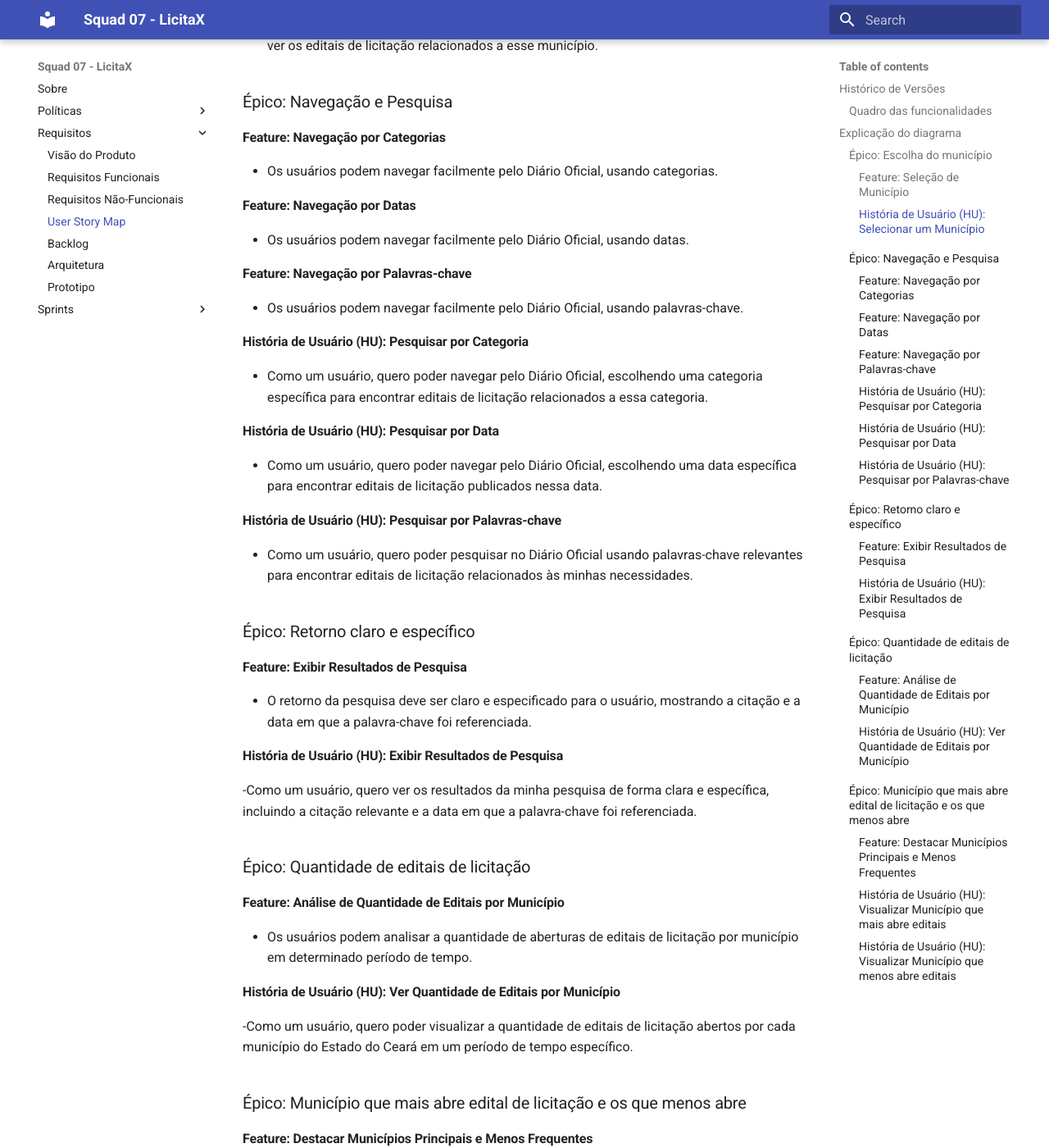
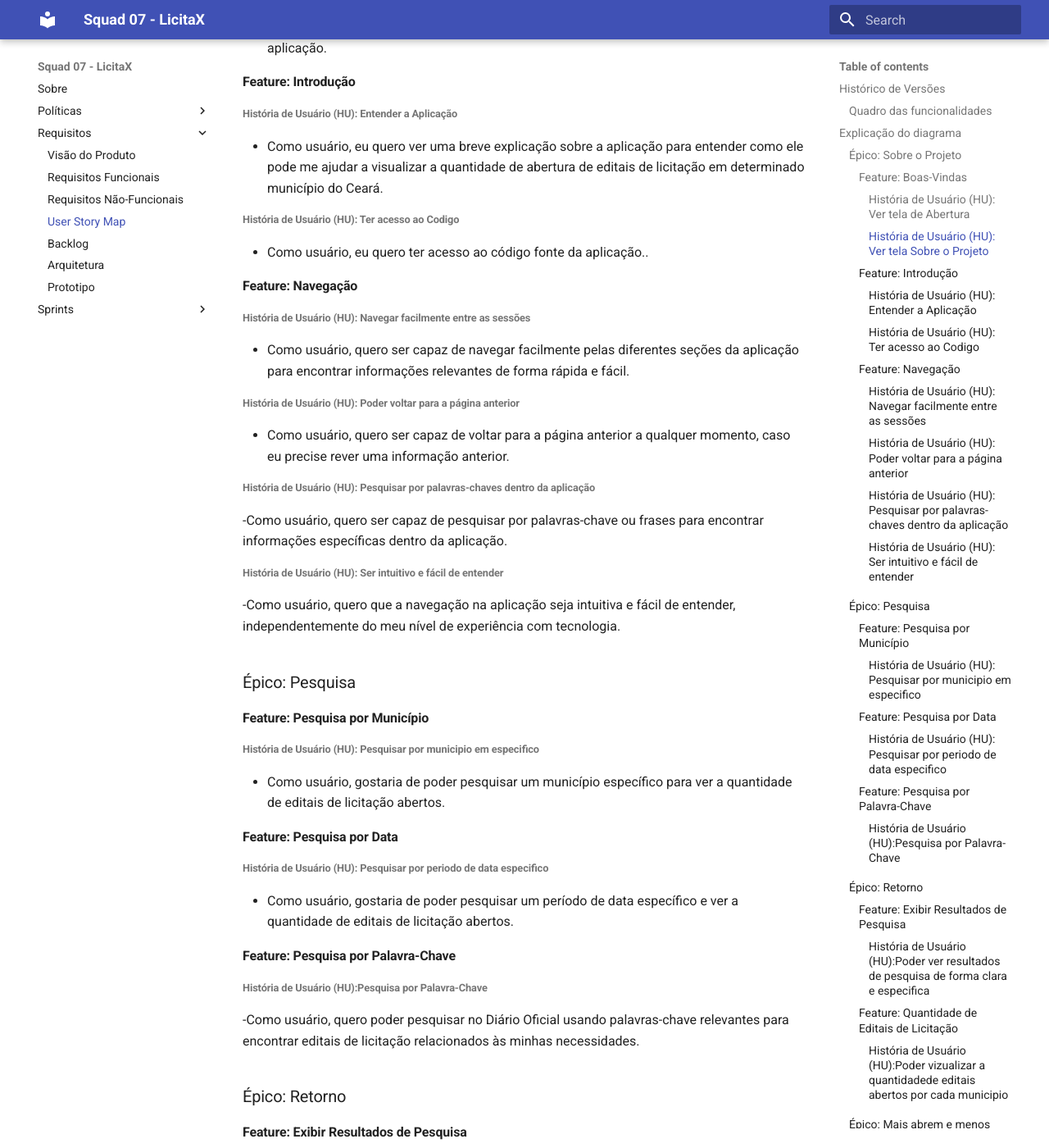
Before and after one commit to unb-mds/2023-2-Squad07, an MkDocs documentation site: the page built from docs/requisitos/userstorymap.md, in a window 1280 px wide and 1400 px high, scrolled down 1048 px. Shown: the whole window at 82% size. Built offline with MkDocs 1.6.1 and Material for MkDocs 9.7.7, drawn with Linux system fonts in a browser that asks for light colours; some of the changed text lies outside the part shown.

Commit message:
:pencil: stroryMap

```diff
--- a/docs/requisitos/userstorymap.md
+++ b/docs/requisitos/userstorymap.md
@@ -6,71 +6,92 @@
 ## Histórico de Versões
 
 | Data       | Versão | Descrição                                 | Autor             |
-| :--------: | :----: | :----------:                              | :---------------: |
-| 07/10/2023 |  0.1   | Criação do User Story Map             | [Júlia Takaki](https://github.com/juliatakaki)
+| :--------: | :----: | :----------:                              | :----------------------: |
+| 07/10/2023 |  0.1   | Criação do User Story Map             | [Júlia Takaki](https://github.com/juliatakaki) |
+| 09/10/2023 |  0.2   | Atualização do Story Map              | [Giovana Barbosa ](https://github.com/gio221) e  [José André](https://github.com/joseandre25) |
+
 
 ### Quadro das funcionalidades
 Um User Story Map é uma ferramenta visual que ajuda a equipe a entender e planejar as funcionalidades de uma aplicação de maneira mais estruturada e centrada no usuário. Ele é particularmente útil no contexto de desenvolvimento ágil, como o Scrum. O quadro abaixo apresenta os principais conceitos envolvidos, como cards épicos, features e histórias de usuário (HU's).
 
-![](../assets/storymap.png)
+![](../assets/StoryMap.png)
 
 ## Explicação do diagrama
 
-### Épico: Escolha do município
+### Épico: Sobre o Projeto
+- Uma informação inicial, onde o usuário terá o primeiro contato com a aplicação e terá uma breve explicação sobre como usa-la.Os usuários podem escolher o município do Estado do Ceará desejado.
+[Link para o épico](backlog.md### EP01: Sobre o projeto)
 
-#### Feature: Seleção de Município
-- Os usuários podem escolher o município do Estado do Ceará desejado.
+#### Feature: Boas-Vindas
 
-#### História de Usuário (HU): Selecionar um Município
-- Como um usuário, quero poder selecionar o município do Estado do Ceará que desejo para ver os editais de licitação relacionados a esse município.
+###### História de Usuário (HU): Ver tela de Abertura
+- Como usuário, eu quero ver uma tela de abertura quando eu abrir a aplicação, para que eu saiba que ele está carregando corretamente..
+
+###### História de Usuário (HU): Ver tela Sobre o Projeto
+- Como usuário, quero ver uma tela de sobre o projeto com uma breve introdução à aplicação e suas funcionalidades, para que eu possa ter uma ideia do que esperar e como usar a aplicação.
+
+#### Feature: Introdução
+
+###### História de Usuário (HU): Entender a Aplicação
+- Como usuário, eu quero ver uma breve explicação sobre a aplicação para entender como ele pode me ajudar a visualizar a quantidade de abertura de editais de licitação em determinado município do Ceará.
+
+###### História de Usuário (HU): Ter acesso ao Codigo
+- Como usuário, eu quero ter acesso ao código fonte da aplicação..
+
+#### Feature: Navegação
+
+###### História de Usuário (HU): Navegar facilmente entre as sessões
+- Como usuário, quero ser capaz de navegar facilmente pelas diferentes seções da aplicação para encontrar informações relevantes de forma rápida e fácil.
+
+###### História de Usuário (HU): Poder voltar para a página anterior
+- Como usuário, quero ser capaz de voltar para a página anterior a qualquer momento, caso eu precise rever uma informação anterior.
+
+###### História de Usuário (HU): Pesquisar por palavras-chaves dentro da aplicação
+-Como usuário, quero ser capaz de pesquisar por palavras-chave ou frases para encontrar informações específicas dentro da aplicação.
+
+###### História de Usuário (HU): Ser intuitivo e fácil de entender
+-Como usuário, quero que a navegação na aplicação seja intuitiva e fácil de entender, independentemente do meu nível de experiência com tecnologia.
 
 #
-### Épico: Navegação e Pesquisa
+### Épico: Pesquisa
 
-#### Feature: Navegação por Categorias
-- Os usuários podem navegar facilmente pelo Diário Oficial, usando categorias.
+#### Feature: Pesquisa por Município
 
-#### Feature: Navegação por Datas
-- Os usuários podem navegar facilmente pelo Diário Oficial, usando datas.
+###### História de Usuário (HU): Pesquisar por municipio em especifico
+- Como usuário, gostaria de poder pesquisar um município específico para ver a quantidade de editais de licitação abertos.
 
-#### Feature: Navegação por Palavras-chave
-- Os usuários podem navegar facilmente pelo Diário Oficial, usando palavras-chave.
+#### Feature:  Pesquisa por Data
 
-#### História de Usuário (HU): Pesquisar por Categoria
-- Como um usuário, quero poder navegar pelo Diário Oficial, escolhendo uma categoria específica para encontrar editais de licitação relacionados a essa categoria.
+###### História de Usuário (HU): Pesquisar por periodo de data especifico
+- Como usuário, gostaria de poder pesquisar um período de data específico e ver a quantidade de editais de licitação abertos.
 
-#### História de Usuário (HU): Pesquisar por Data
-- Como um usuário, quero poder navegar pelo Diário Oficial, escolhendo uma data específica para encontrar editais de licitação publicados nessa data.
+#### Feature: Pesquisa por Palavra-Chave
 
-#### História de Usuário (HU): Pesquisar por Palavras-chave
-- Como um usuário, quero poder pesquisar no Diário Oficial usando palavras-chave relevantes para encontrar editais de licitação relacionados às minhas necessidades.
+###### História de Usuário (HU):Pesquisa por Palavra-Chave
+-Como usuário, quero poder pesquisar no Diário Oficial usando palavras-chave relevantes para encontrar editais de licitação relacionados às minhas necessidades.
+
 
 #
-### Épico: Retorno claro e específico
+### Épico: Retorno
 
 #### Feature: Exibir Resultados de Pesquisa
-- O retorno da pesquisa deve ser claro e especificado para o usuário, mostrando a citação e a data em que a palavra-chave foi referenciada.
 
-#### História de Usuário (HU): Exibir Resultados de Pesquisa
--Como um usuário, quero ver os resultados da minha pesquisa de forma clara e específica, incluindo a citação relevante e a data em que a palavra-chave foi referenciada.
+###### História de Usuário (HU):Poder ver resultados de pesquisa de forma clara e especifica
+-Como usuário, quero ver os resultados da minha pesquisa de forma clara e específica, incluindo a citação relevante e a data em que a palavra-chave foi referenciada.
+
+#### Feature: Quantidade de Editais de Licitação
+
+###### História de Usuário (HU):Poder vizualizar a quantidadede editais abertos por cada municipio
+Como usuário, quero poder visualizar a quantidade de editais de licitação abertos por cada município do Estado do Ceará em um período de tempo específico.
+
 
 #
-### Épico: Quantidade de editais de licitação
+### Épico: Mais abrem e menos abrem
 
-#### Feature: Análise de Quantidade de Editais por Município
-- Os usuários podem analisar a quantidade de aberturas de editais de licitação por município em determinado período de tempo.
+#### Feature: Destacar o que mais abre e o que menos abre
 
-#### História de Usuário (HU): Ver Quantidade de Editais por Município
--Como um usuário, quero poder visualizar a quantidade de editais de licitação abertos por cada município do Estado do Ceará em um período de tempo específico.
+###### História de Usuário (HU):Poder ver qual municipio mais abre ediatis de licitação
+-Como usuário, quero poder ver qual município no Estado do Ceará que mais abre editais de licitação.
 
-#
-### Épico: Município que mais abre edital de licitação e os que menos abre
-
-#### Feature: Destacar Municípios Principais e Menos Frequentes
-- Os usuários podem ver facilmente qual município mais abre edital de licitação e qual é o que menos abre.
-
-#### História de Usuário (HU): Visualizar Município que mais abre editais
-- Como um usuário, quero poder ver qual município no Estado do Ceará mais frequentemente abre editais de licitação.
-
-#### História de Usuário (HU): Visualizar Município que menos abre editais
-- Como um usuário, quero poder ver qual município no Estado do Ceará menos frequentemente abre editais de licitação.
+###### História de Usuário (HU):Poder ver qual municipio menos abre ediatis de licitação
+-Como usuário, quero poder ver qual município no Estado do Ceará que menos abre editais de licitação.
```
Also changed, not shown: docs/assets/storymap.png.
